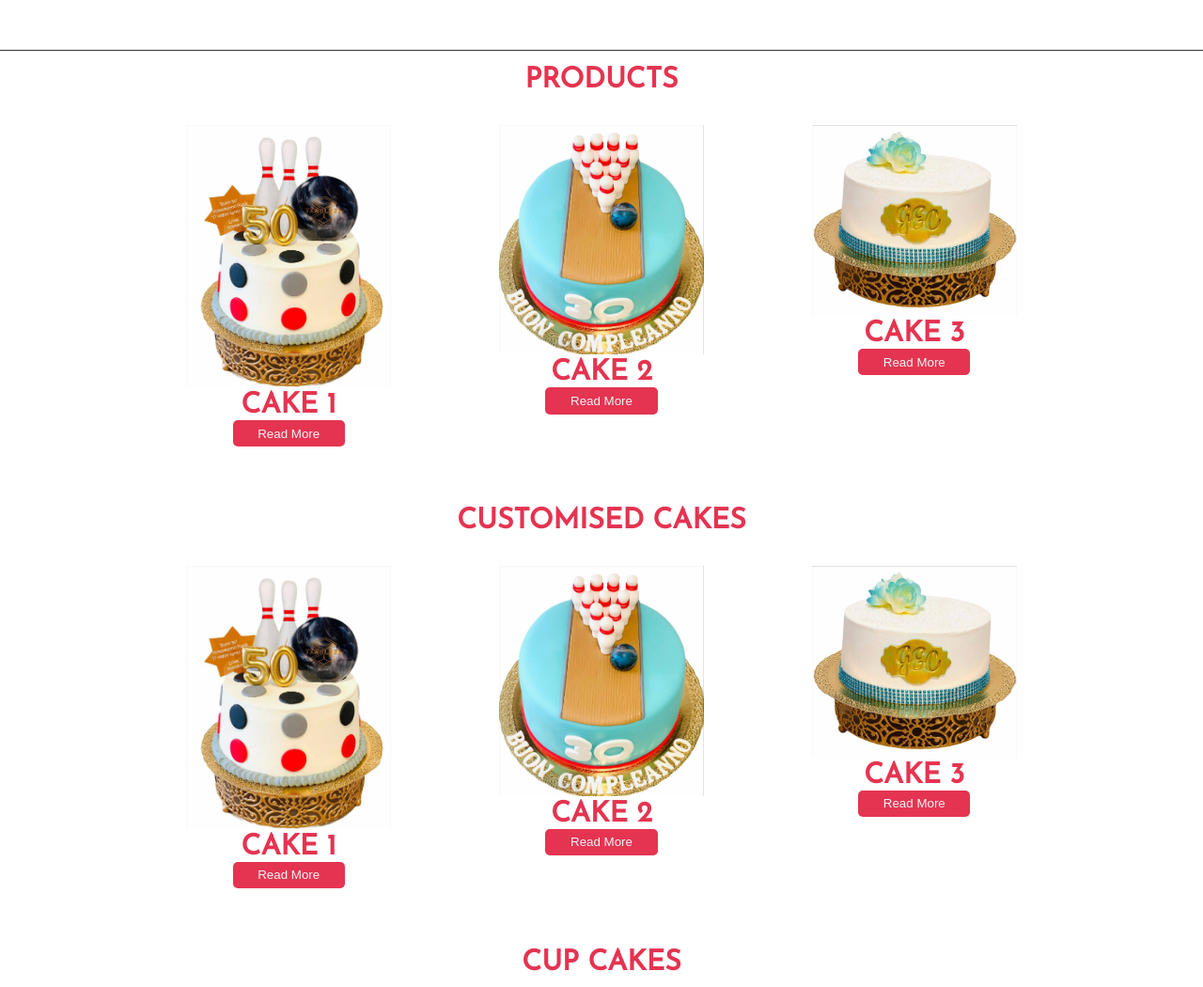
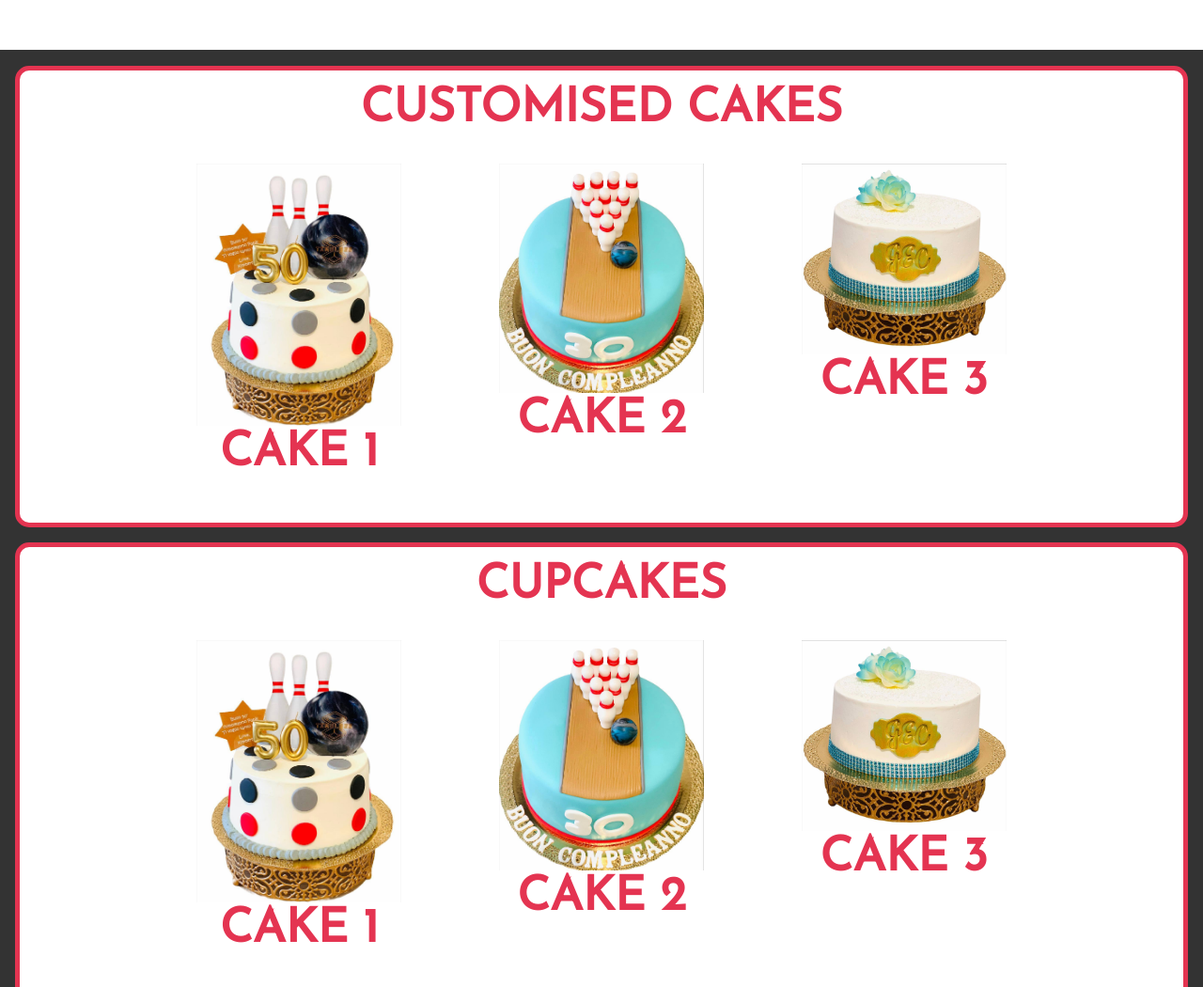
Before and after one commit to rickyanchores/Kake, a plain HTML site: page index.html in a window 1280 px wide. Shown: the part 1341-2391 px from the top of the page at 94% size. Drawn offline with Linux system fonts and the light colour scheme.

Commit message:
update scss

```diff
--- a/index.html
+++ b/index.html
@@ -41,86 +41,70 @@
 			<img src="./images/image4.jpeg" alt="">
 		</div>
 	</section>
-	<section id="services">
-		<h3>Products</h3>
-		<div class="cards">
-			<div class="card">
-				<img src="./images/image1.jpeg" alt="">
-				<h3>Cake 1</h3>
-				<button>Read More</button>
-			</div>
-			<div class="card">
-				<img src="./images/image2.jpeg" alt="">
-				<h3>Cake 2</h3>
-				<button>Read More</button>
-			</div>
-			<div class="card">
-				<img src="./images/image3.jpeg" alt="">
-				<h3>Cake 3</h3>
-				<button>Read More</button>
-			</div>
-		</div>
-	</section>
+
+
+
 	<section id="services">
 		<h3>Customised Cakes</h3>
 		<div class="cards">
 			<div class="card">
 				<img src="./images/image1.jpeg" alt="">
 				<h3>Cake 1</h3>
-				<button>Read More</button>
 			</div>
 			<div class="card">
 				<img src="./images/image2.jpeg" alt="">
 				<h3>Cake 2</h3>
-				<button>Read More</button>
 			</div>
 			<div class="card">
 				<img src="./images/image3.jpeg" alt="">
 				<h3>Cake 3</h3>
-				<button>Read More</button>
 			</div>
 		</div>
 	</section>
+
+
+
 	<section id="services">
-		<h3>CUP Cakes</h3>
+		<h3>Cupcakes</h3>
 		<div class="cards">
 			<div class="card">
 				<img src="./images/image1.jpeg" alt="">
 				<h3>Cake 1</h3>
-				<button>Read More</button>
 			</div>
 			<div class="card">
 				<img src="./images/image2.jpeg" alt="">
 				<h3>Cake 2</h3>
-				<button>Read More</button>
 			</div>
 			<div class="card">
 				<img src="./images/image3.jpeg" alt="">
 				<h3>Cake 3</h3>
-				<button>Read More</button>
 			</div>
 		</div>
 	</section>
+
+
+
 	<section id="services">
-		<h3>2 IN ONE CAKES</h3>
+		<h3>2 in One Cakes</h3>
 		<div class="cards">
 			<div class="card">
 				<img src="./images/image1.jpeg" alt="">
 				<h3>Cake 1</h3>
-				<button>Read More</button>
 			</div>
 			<div class="card">
 				<img src="./images/image2.jpeg" alt="">
 				<h3>Cake 2</h3>
-				<button>Read More</button>
 			</div>
 			<div class="card">
 				<img src="./images/image3.jpeg" alt="">
 				<h3>Cake 3</h3>
-				<button>Read More</button>
 			</div>
 		</div>
 	</section>
+
+
+
+
 	<section id="contacts">
 		<h3>Contacts</h3>
 		<ul>
--- a/styles/_services.scss
+++ b/styles/_services.scss
@@ -5,7 +5,7 @@ $thirdColor: rgb(228, 52, 81);
 
 #services{
     h3{
-        font-size: 30px;
+        font-size: 50px;
         color: $thirdColor;
         text-transform: uppercase;
     }
@@ -13,4 +13,7 @@ $thirdColor: rgb(228, 52, 81);
     text-align: center;
     background: white;
     color: #333;
+    border: 5px $thirdColor solid;
+    border-radius: 15px;
+    margin: 1em;
 }
```
Also changed, not shown: styles/styles.css, 1 other file.
